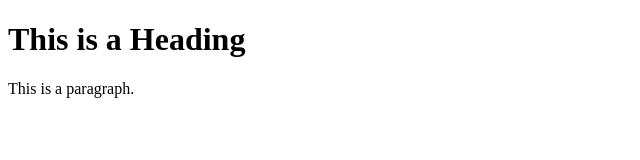
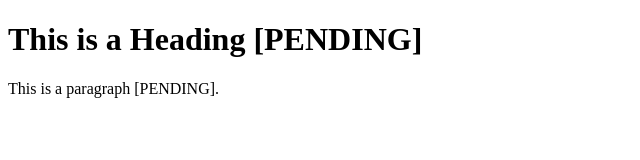
Before and after one commit to airvzxf/taller-github-2025-12-19, a plain HTML site: page src/index.html in a window 1280 px wide. Shown: the whole page, without its empty margins (0-640 px from the left). Drawn offline with Linux system fonts and the light colour scheme.

Commit message:
Agrego referencia de pendientes en index HTML.

```diff
--- a/src/index.html
+++ b/src/index.html
@@ -2,13 +2,13 @@
 <html>
 
 <head>
-    <title>Page Title</title>
+    <title>Page Title [PENDING]</title>
 </head>
 
 <body>
 
-    <h1>This is a Heading</h1>
-    <p>This is a paragraph.</p>
+    <h1>This is a Heading [PENDING]</h1>
+    <p>This is a paragraph [PENDING].</p>
 
 </body>
 
```
